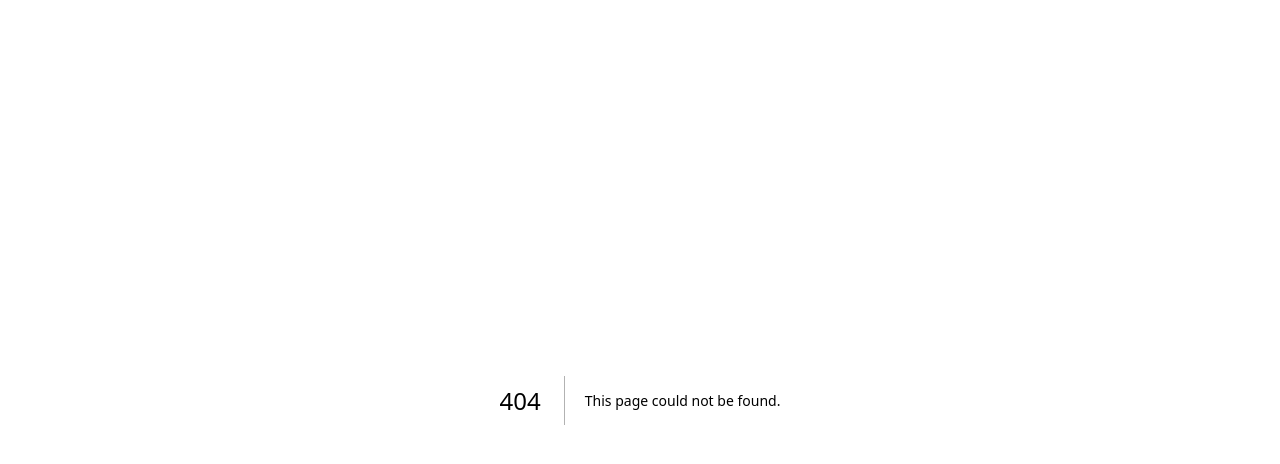
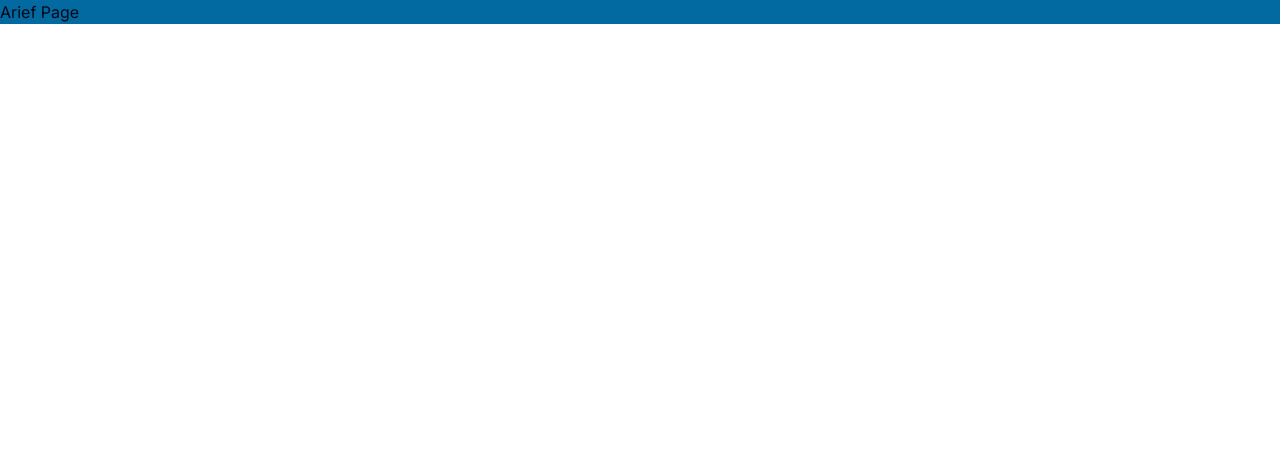
Before and after one commit to arief-github/learning-management-system-platform, a Next.js app: page /arief in a window 1280 px wide. Before the commit this address had no page. Shown: the top 464 px of the page. Built offline with nearby package versions, Linux system fonts and the light colour scheme.

Commit message:
init: group routes

```diff
--- /dev/null
+++ b/app/(group)/arief/page.tsx
@@ -0,0 +1,9 @@
+const AriefRoute = () => {
+    return (
+        <div className="text-ellipsis">
+            Arief Page
+        </div>
+    );
+}
+
+export default AriefRoute;
--- /dev/null
+++ b/app/(group)/layout.tsx
@@ -0,0 +1,7 @@
+import React from 'react'
+
+export default function GroupLayout({ children }: { children: React.ReactNode }) {
+  return (
+    <div className='h-full bg-sky-700'>{children}</div>
+  )
+}
--- /dev/null
+++ b/app/(group)/routeserv/page.tsx
@@ -0,0 +1,9 @@
+const RouteServ = () => {
+    return (
+        <div>
+            <p>Route Serve Page</p>
+        </div>
+     );
+}
+
+export default RouteServ;
```
